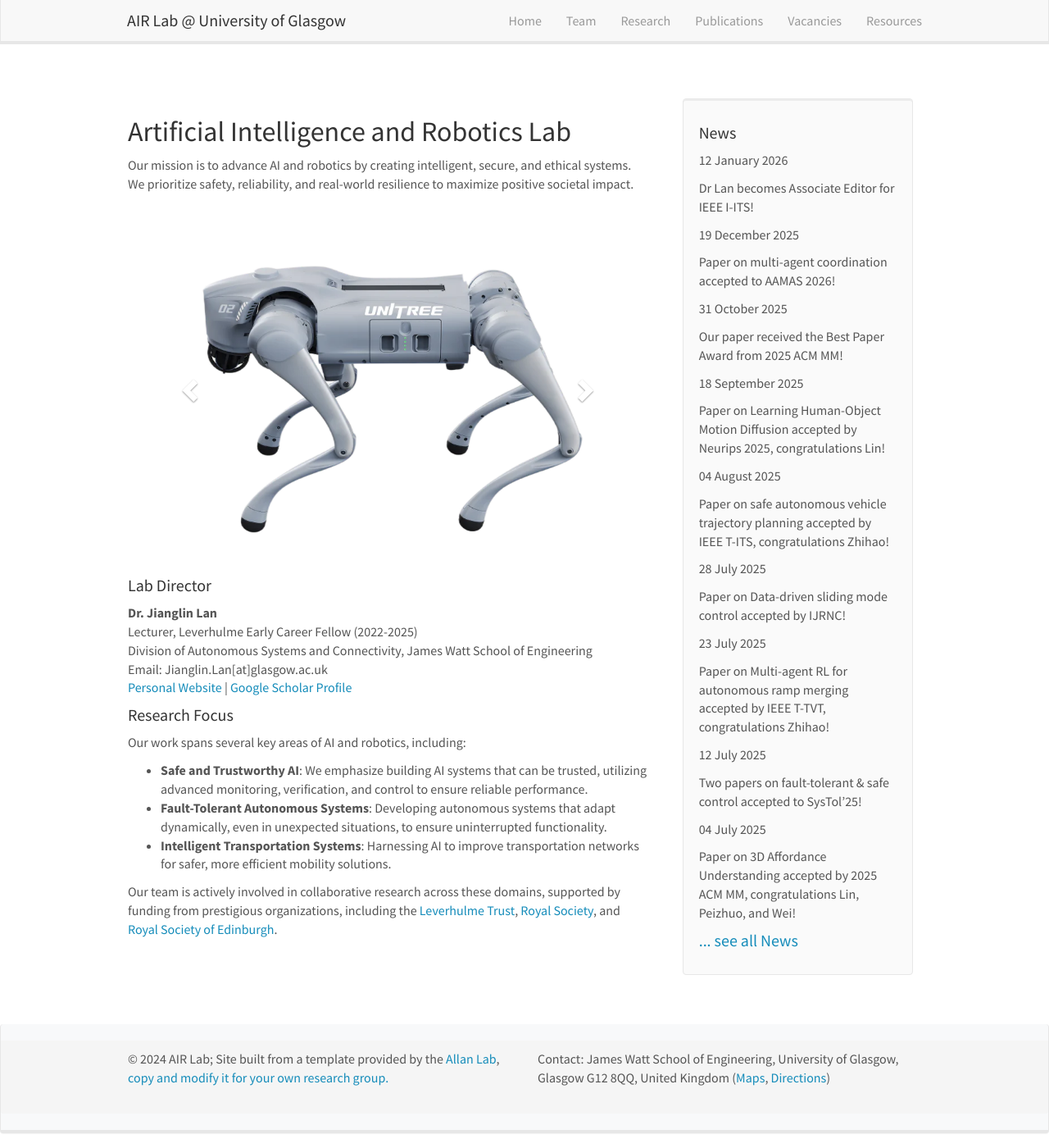
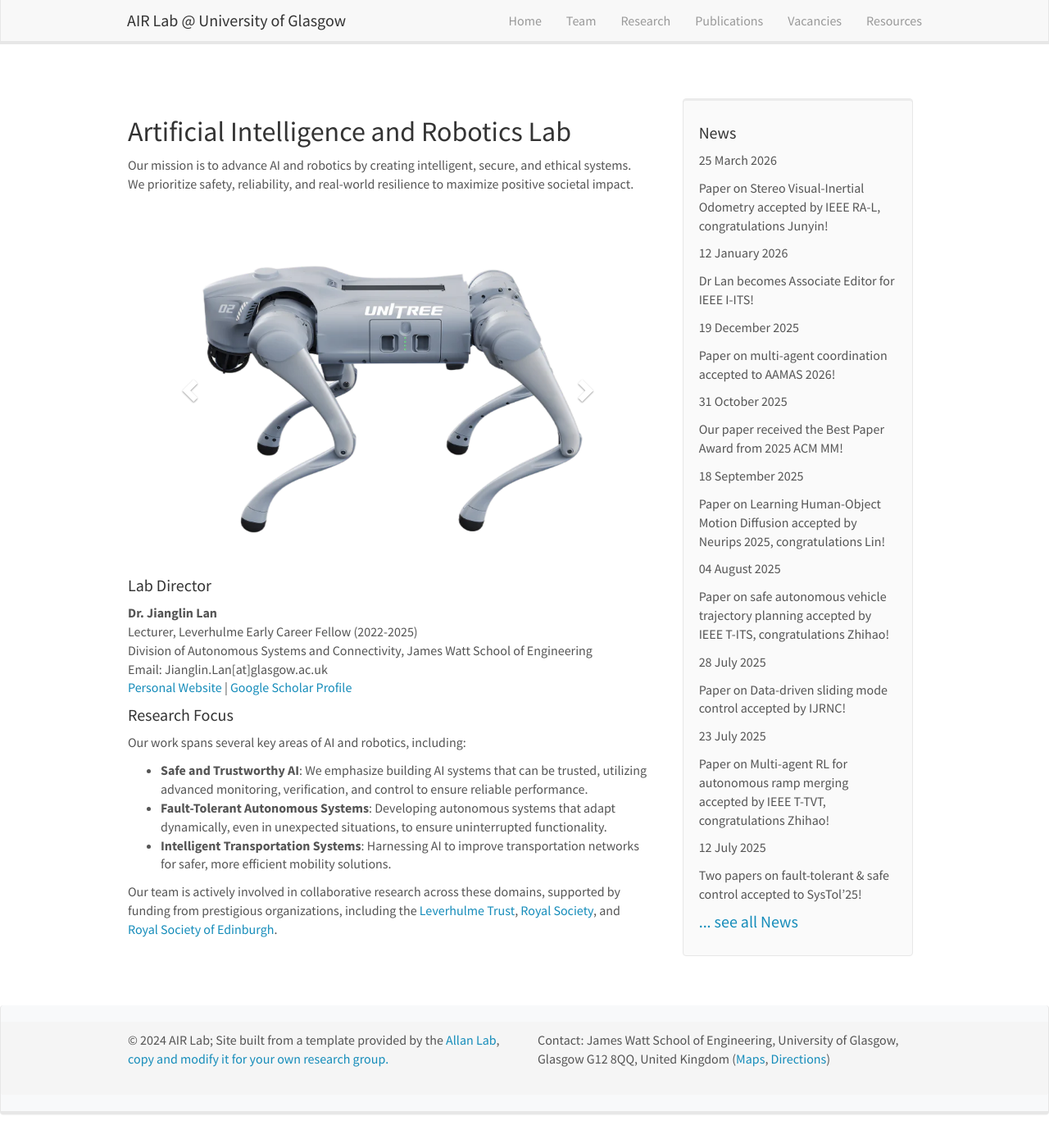
Before and after one commit to AIR-Lan/AIR-Lab, a Jekyll site: the page built from _pages/home.md, in a window 1280 px wide and 1400 px high. Shown: the whole window at 82% size. Built offline with Jekyll 4.4.1, drawn with Linux system fonts in a browser that asks for light colours; nearby versions of some CDN libraries.

Commit message:
Update news.yml

```diff
--- a/_data/news.yml
+++ b/_data/news.yml
@@ -1,3 +1,6 @@
+- date: 25 March 2026
+  headline: Paper on Stereo Visual-Inertial Odometry accepted by IEEE RA-L, congratulations Junyin!
+
 - date: 12 January 2026
   headline: Dr Lan becomes Associate Editor for IEEE I-ITS!
 
```
